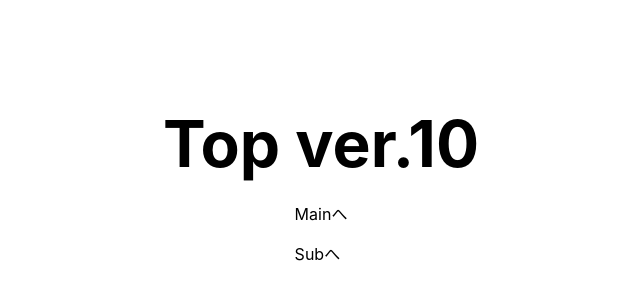
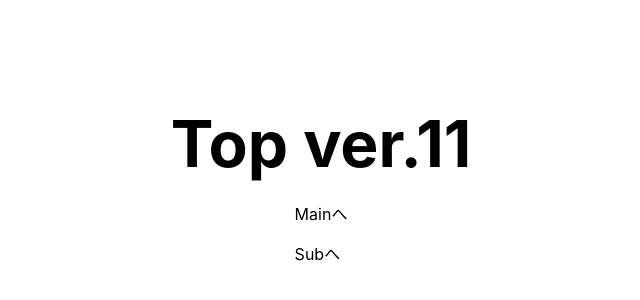
Before and after one commit to akinogu/next-pwa-sample, a Next.js app: page / in a window 1280 px wide. Shown: the part 214-514 px from the top of the page, without its empty margins (319-959 px from the left). Built offline with nearby package versions, Linux system fonts and the light colour scheme.

Commit message:
updated to 11

```diff
--- a/next.config.js
+++ b/next.config.js
@@ -1,14 +1,14 @@
 /** @type {import('next').NextConfig} */
 const withPWA = require('next-pwa')
-const runtimeCaching = require('next-pwa/cache')
+// const runtimeCacåhing = require('next-pwa/cache')
 
 module.exports = withPWA({
   pwa: {
     dest: 'public',
-    runtimeCaching,
+    // runtimeCaching,
     buildExcludes: [/middleware-manifest.json$/],
     register: false,
-    // skipWaiting: false
+    skipWaiting: false
   },
   reactStrictMode: true,
 })
--- a/pages/index.tsx
+++ b/pages/index.tsx
@@ -48,7 +48,7 @@ const Home: NextPage = () => {
 
       <main className={styles.main}>
         <h1 className={styles.title}>
-          Top ver.10
+          Top ver.11
         </h1>
         <div className={styles.linkWrap}>
           <Link href='/main'>Mainへ</Link>
```
